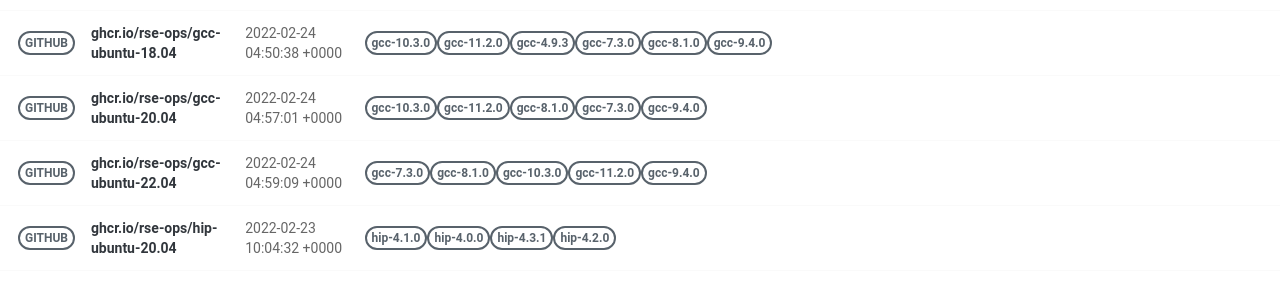
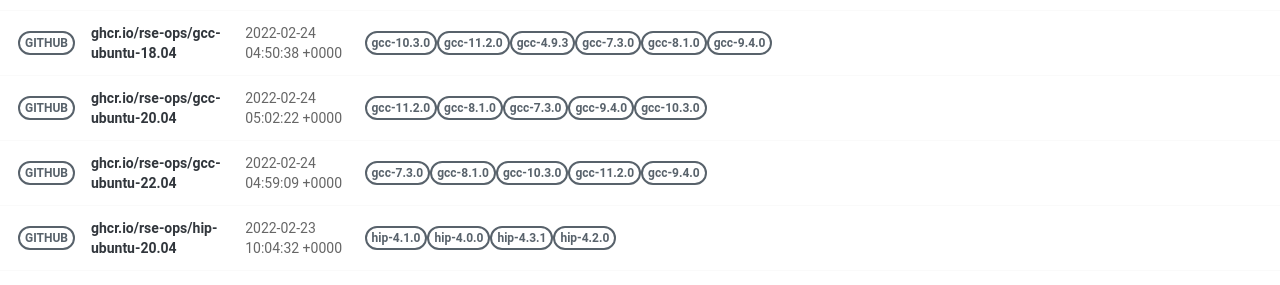
Before and after one commit to rse-ops/docker-images, a Jekyll site: the page built from pages/index.md, in a window 1280 px wide. Shown: the part 581-866 px from the top of the page. Built offline with Jekyll 4.4.1, drawn with Linux system fonts in a browser that asks for light colours; nearby versions of some CDN libraries.

Commit message:
Automated push to update library 2022-02-24

```diff
--- a/_library/ghcr.io-rse-ops-gcc-ubuntu-20.04.md
+++ b/_library/ghcr.io-rse-ops-gcc-ubuntu-20.04.md
@@ -1,14 +1,11 @@
 ---
 layout: container
 name: ghcr.io/rse-ops/gcc-ubuntu-20.04
-updated_at: 2022-02-24 04:57:01.866677
+updated_at: 2022-02-24 05:02:22.369037
 
 
 container_url: https://github.com/orgs/rse-ops/packages/container/package/gcc-ubuntu-20.04
 versions:
- - tag: gcc-10.3.0
-   dockerfile: https://github.com/rse-ops/docker-images/blob/main/ubuntu/gcc/Dockerfile
-   manifest: https://crane.ggcr.dev/manifest/ghcr.io/rse-ops/gcc-ubuntu-20.04:gcc-10.3.0
  - tag: gcc-11.2.0
    dockerfile: https://github.com/rse-ops/docker-images/blob/main/ubuntu/gcc/Dockerfile
    manifest: https://crane.ggcr.dev/manifest/ghcr.io/rse-ops/gcc-ubuntu-20.04:gcc-11.2.0
```
Also changed, not shown: other parts of _library/ghcr.io-rse-ops-gcc-ubuntu-20.04.md (+3 -0 lines).
